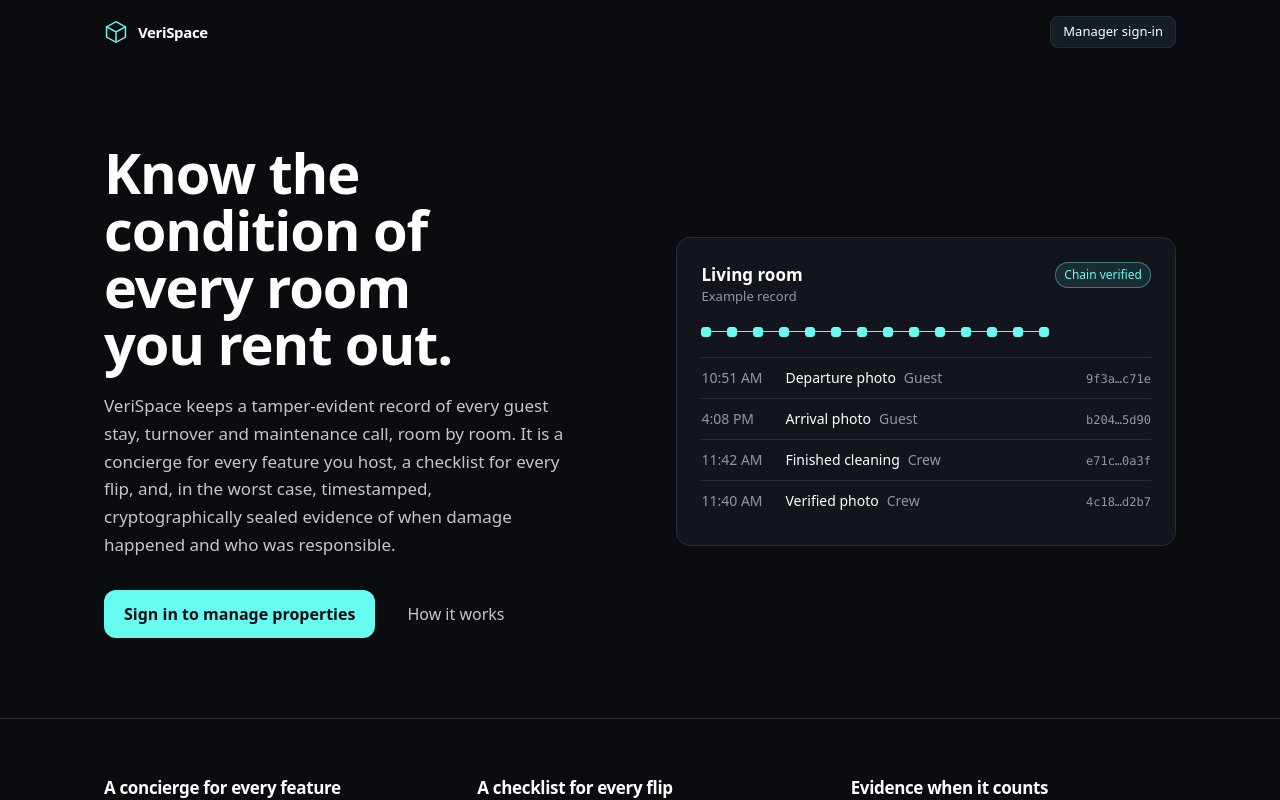
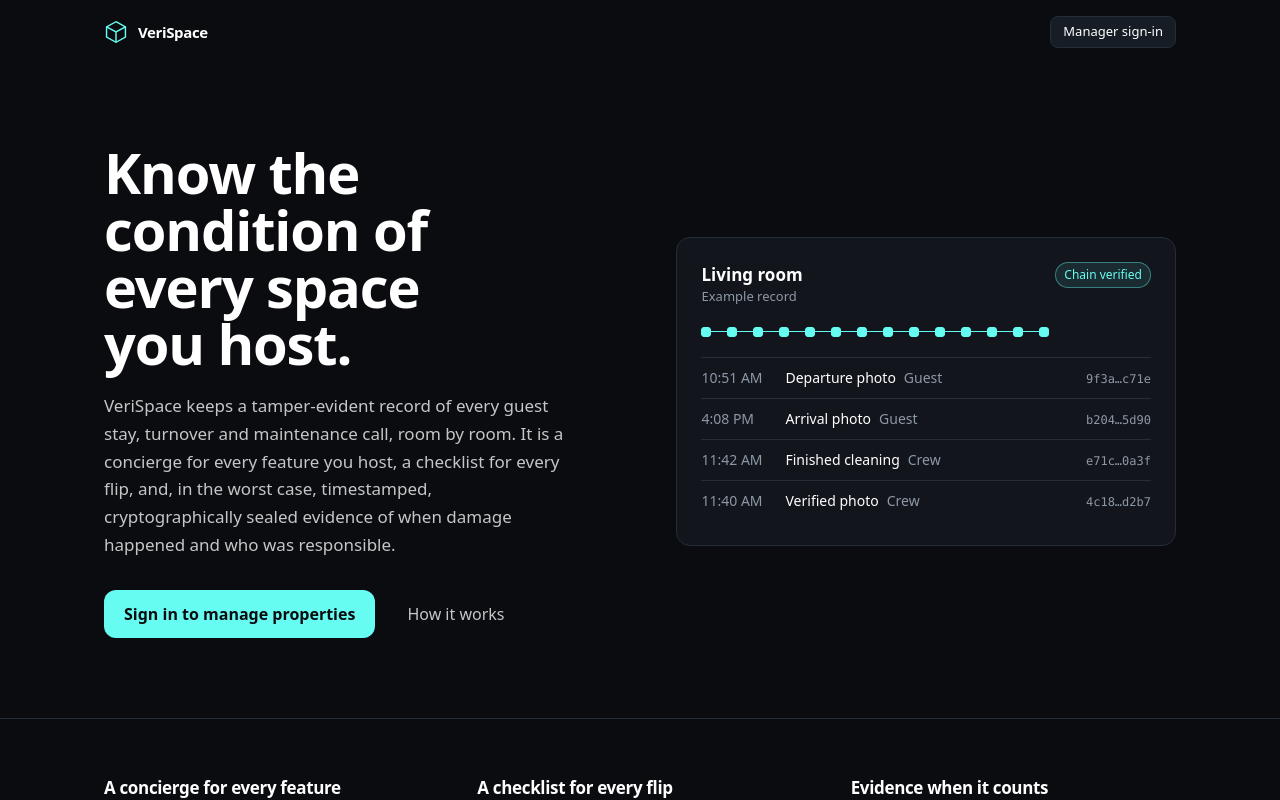
Before and after one commit to terratian/VeriSpace, a Next.js app: page / in a window 1280 px wide. Shown: the top 800 px of the page. Built offline with nearby package versions, Linux system fonts and the light colour scheme.

Commit message:
Landing headline: boutique wording
Co-Authored-By: Claude Sonnet 5.5 <noreply@anthropic.com>
Claude-Session: https://claude.ai/code/session_01G2d1Uwq2MgE88r2AVzKKzF

```diff
--- a/src/app/page.tsx
+++ b/src/app/page.tsx
@@ -56,7 +56,7 @@ export default function Home() {
         <section className="mx-auto grid max-w-[1120px] items-center gap-12 px-4 pb-20 pt-12 sm:px-6 lg:grid-cols-[1.05fr_1fr] lg:pt-20">
           <div>
             <h1 className="max-w-[14ch] text-[40px] font-semibold leading-[1.02] sm:text-5xl lg:text-[56px]">
-              Know the condition of every room you rent out.
+              Know the condition of every space you host.
             </h1>
             <p className="mt-5 max-w-[48ch] text-[17px] leading-relaxed text-ash">
               VeriSpace keeps a tamper-evident record of every guest stay, turnover and maintenance call, room by room.
```
